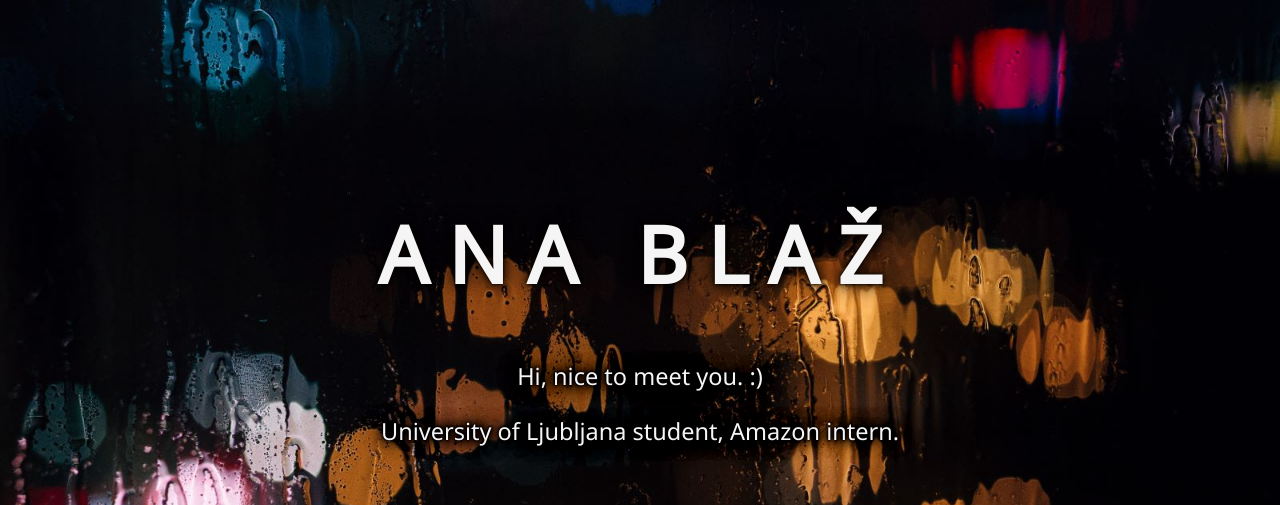
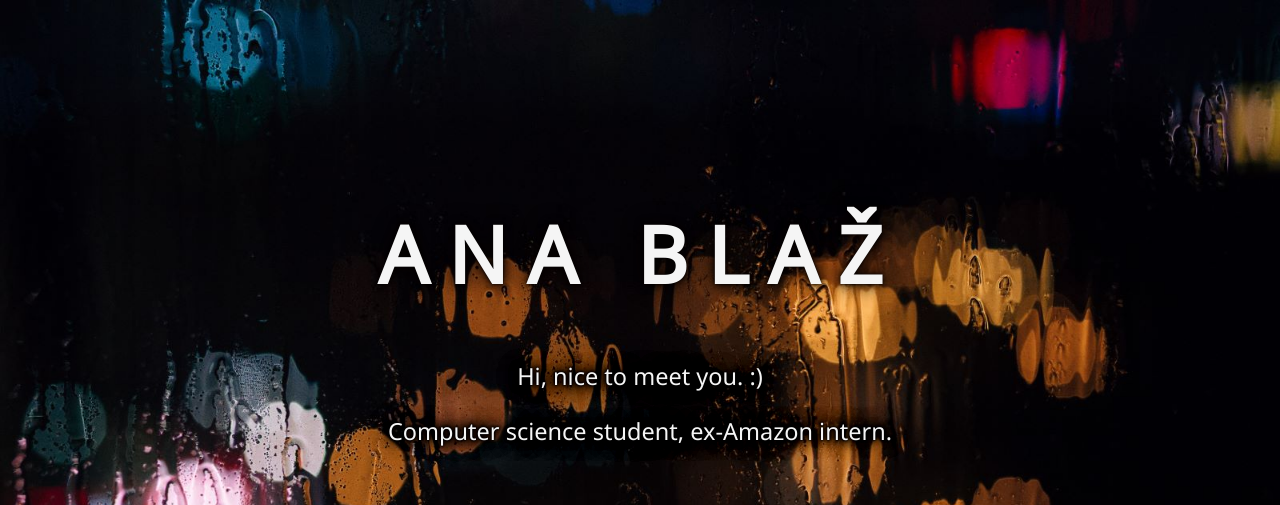
Before and after one commit to anablaz/anablaz.github.io, a plain HTML site: page index.html in a window 1280 px wide. Shown: the top 505 px of the page. Drawn offline with Linux system fonts and the light colour scheme.

Commit message:
changed title

```diff
--- a/index.html
+++ b/index.html
@@ -17,7 +17,7 @@
             </p>
 
             <p class="firstintro">
-                University of Ljubljana student, Amazon intern.
+                Computer science student, ex-Amazon intern.
             </p>
 
             <ul class="socialmedia">
```
